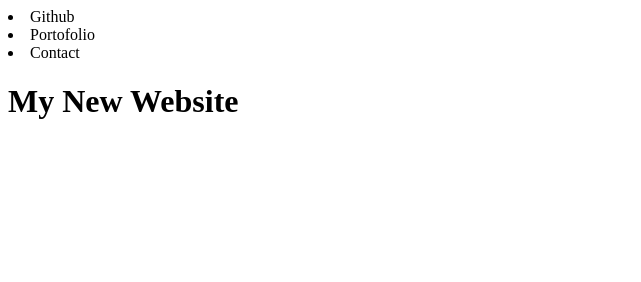
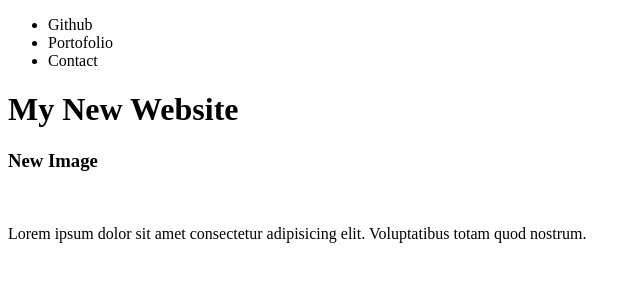
Before and after one commit to itsmejustino/Lil-P, a plain HTML site: page index.html in a window 1280 px wide. Shown: the whole page, without its empty margins (0-641 px from the left). Drawn offline with Linux system fonts and the light colour scheme.

Commit message:
add image box and ipsum text

```diff
--- a/index.html
+++ b/index.html
@@ -9,15 +9,24 @@
 </head>
 <body>
  <div class = "nav">
+<ul>
     <li>Github </li>
     <li>Portofolio</li>
     <li>Contact </li>
+</ul>
  </div>
 
-<div>
+<div class="Title">
 <h1>My New Website</h1>
+</div>
 
- </div>
+<div class="image-box">
+  <h3> New Image </h3>
+</div>
+<br>
+<p>
+    Lorem ipsum dolor sit amet consectetur adipisicing elit. Voluptatibus totam quod nostrum.
+</p>
 
 </body>
 </html>
```
